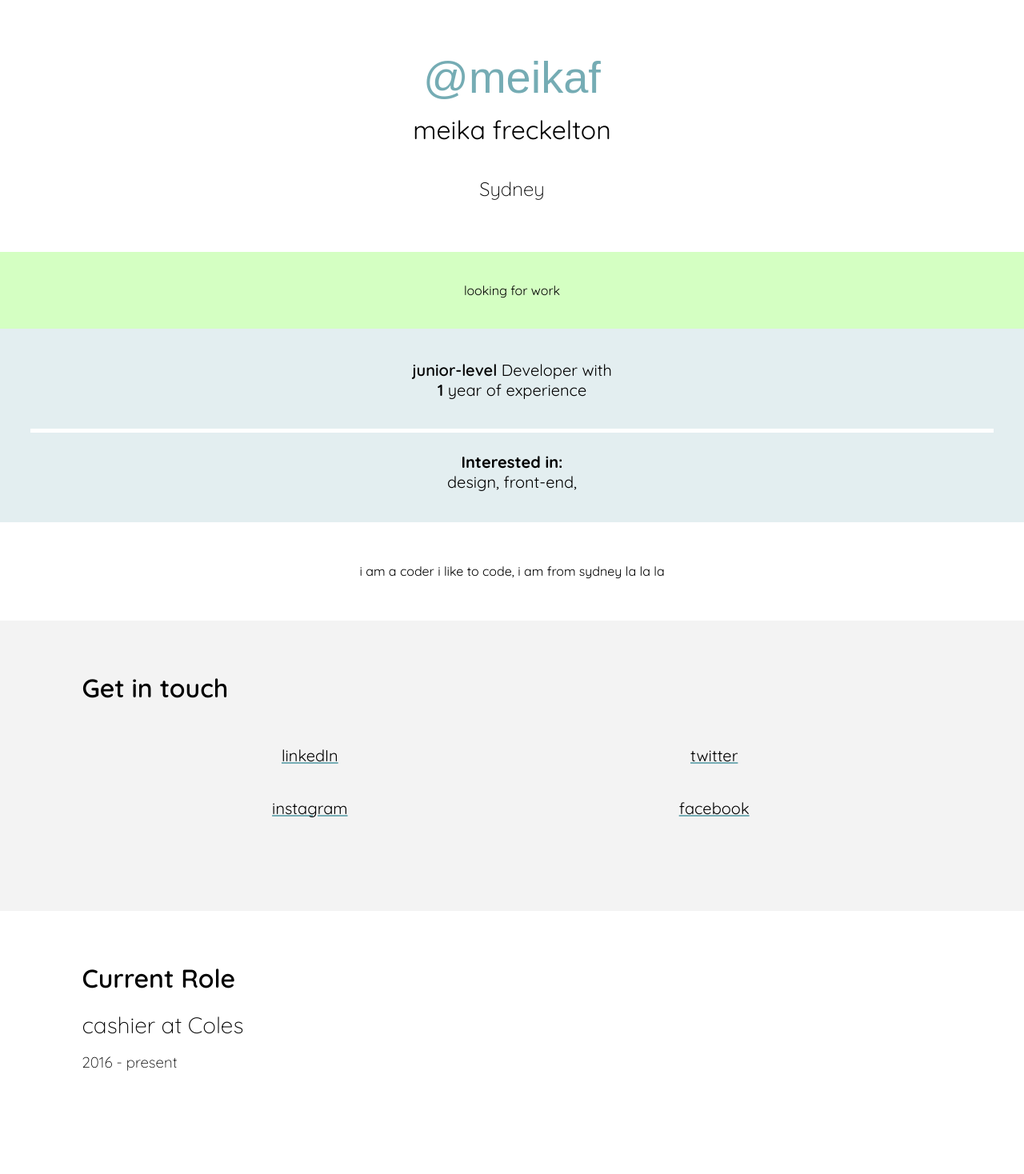
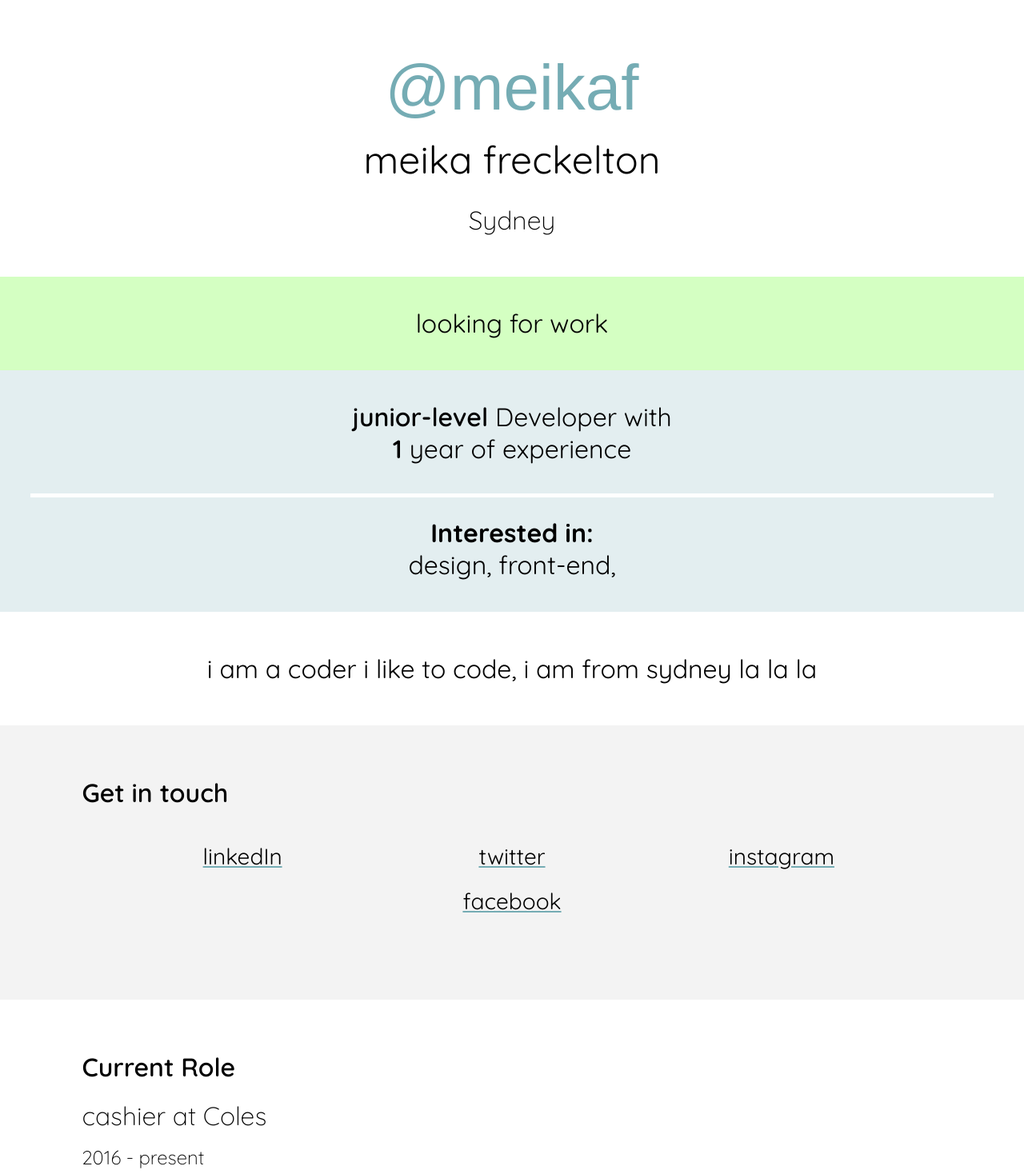
Before and after one commit to dannyfern/MERNAPP, a React (Create React App) app in the folder client/: page /profiles in a window 1280 px wide. Shown: the part 182-1650 px from the top of the page at 80% size. Built offline with nearby package versions, Linux system fonts and the light colour scheme; a web font is replaced by a local one.

Commit message:
profile display responsive for mobile and tablet

```diff
--- a/client/src/styles/Tablet.css
+++ b/client/src/styles/Tablet.css
@@ -117,5 +117,46 @@
     padding: 3%;
     font-size: 1.5rem;
   }
+  #profile .personalDetails #username {
+    font-size: 5rem;
+  }
+  #profile .personalDetails #name {
+    font-size: 3rem;
+  }
+  #profile .personalDetails #location {
+    font-size: 2rem;
+    padding: 1%;
+  }
+  #profile .personalDetails .status {
+    font-size: 2rem;
+  }
+  #profile .personalDetails .experienceDesc {
+    font-size: 2rem;
+  }
+  #profile .personalDetails .experienceDesc h2 {
+    font-size: 2rem;
+  }
+  #profile .personalDetails .bio {
+    font-size: 2rem;
+  }
+  #profile .linksDisplay .linkDiv a {
+    font-size: 1.75rem;
+    padding: 1%;
+    width: 30%;
+    -webkit-box-flex: 1;
+        -ms-flex-positive: 1;
+            flex-grow: 1;
+  }
+  #profile .workDisplay h2, #profile .eduDisplay h2 {
+    font-size: 2rem;
+    padding: 2% 0 1%;
+  }
+  #profile .workDisplay h3, #profile .eduDisplay h3 {
+    font-size: 1.5rem;
+    padding: 0.5% 0 1%;
+  }
+  #profile .skillsDisplay .skillsDiv .skills {
+    font-size: 1.75rem;
+  }
 }
 /*# sourceMappingURL=Tablet.css.map */
--- a/client/src/styles/Tablet.scss
+++ b/client/src/styles/Tablet.scss
@@ -121,15 +121,84 @@
         }
     }
 
-    .profileForm{
 
 
-        .profilePhotoUpload{
+    // profile display :
+
+    #profile{
+
+
+        .personalDetails{
+            #username{
+                font-size: 5rem;
+            }
+            #name{
+                font-size: 3rem;
+            }
+            #location{
+                font-size: 2rem;
+                padding: 1%;
+            }
+
+            .status{
+                font-size: 2rem;
+            }
+
+            .experienceDesc{
+                font-size: 2rem;
+
+                h2{
+                    font-size: 2rem;
+                }
+            }
+
+            .bio{
+                font-size: 2rem;
+            }
+
 
         }
 
+        .linksDisplay{
+
+            .linkDiv{
+
+                a{
+                    font-size: 1.75rem;
+                    padding: 1%;
+                    width: 30%;
+                    flex-grow: 1;
+
+                }
+            }
+        }
+
+        .workDisplay, .eduDisplay{
+            h2{
+                font-size: 2rem;
+
+                padding: 2% 0 1%;
+            }
+            h3{
+                font-size: 1.5rem;
+                padding: 0.5% 0 1%;
+            }
+        }
+
+        .skillsDisplay{
+
+            .skillsDiv{
+
+                .skills{
+                    font-size: 1.75rem;
+                }
+            }
+        }
     }
 
 
 
+
+
+
 }
```
Also changed, not shown: 1 other file (tests, documents, lock files or other folders).
